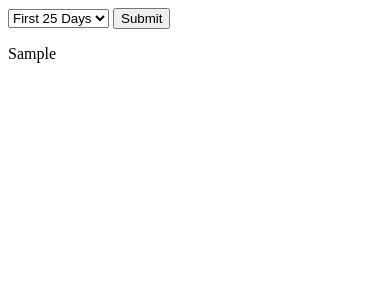
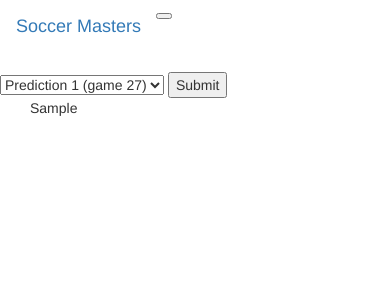
Before and after one commit to jbtrahin/soccer_masters, a Flask app: template templates/homepage.html in a window 390 px wide. Shown: the top 300 px of the page. Run offline with Flask 2, Linux system fonts and the light colour scheme; the template is opened without the code that fills it: most values are stand-ins (such as "Sample title", 1, 10 or a date in 2020); parts of the project's set-up code (start-up, migrations or seed data) failed here and were passed over; some libraries are stand-ins or nearby versions.

Commit message:
Updloaded new files

```diff
--- a/app.py
+++ b/app.py
@@ -19,40 +19,26 @@ app = Flask( __name__ )
 
 app.config['SQLALCHEMY_DATABASE_URI'] = 'postgres://tklyplugonrpes:1d19818b40604e8d36f7dd7f66de9713540fd45412c8cec9661c5f2d694da75c@ec2-54-80-184-43.compute-1.amazonaws.com:5432/d43qmrqacsbjj0'
 
-# heroku = Heroku(app)
-
 db = SQLAlchemy(app)
 
 
 # Set up a route to display data
 
-@app.route("/", method=['GET'])
+@app.route("/", methods=["GET", "POST"])
 def get_from_db():
     # Just return an <html> <table> containing the data JB query from the DB
+    fwd_avg_df_game27 = pd.read_sql('''SELECT * FROM "FWD_Avg"''', con=db.engine)
+    return render_template('homepage.html', fwd_avg_df_game27=fwd_avg_df_game27)
 
-    fwd_avg_df = pd.read_sql('''SELECT * FROM "FWD_Avg"''', con=db.engine)
-    # Just return some JSON containing the ....
-    #return jsonify(fwd_avg_df.to_json())#{'data': ['some data'] })#'' # show html
-    return render_template('homepage.html', fwd_avg_df=fwd_avg_df)
-
-@app.route("/", method=['POST'])
-def get_from_db():
-    # Just return an <html> <table> containing the data JB query from the DB
-
-    fwd_avg_df = pd.read_sql('''SELECT * FROM "FWD_Avg"''', con=db.engine)#TODO: Filter the dataframe, based on the <select> values , the user sent
-    # Just return some JSON containing the ....
-    #return jsonify(fwd_avg_df.to_json())#{'data': ['some data'] })#'' # show html
-    return render_template('homepage.html', fwd_avg_df=fwd_avg_df)
 # Set up a route to display dashboard
 
 @app.route("/dashboard")
-def get_from_homepage():
+def get_dashboard():
     # Return some HTML with references to the Tableau
-    return ''
+    return render_template('dashboard.html')
 
 # Run the app
 print(__name__)
 if __name__ == '__main__':
-    print('this code is running')
     app.debug = True
     app.run()
--- a/templates/homepage.html
+++ b/templates/homepage.html
@@ -1,10 +1,56 @@
-<form action="/" method="POST">
-    <select>
-        <option value="first_25_days">First 25 Days</option>
-        <option value="25_to_50">25-50</option>
-        <option value="50_to_75">50-75</option>
-    </select>
-    <input type="submit">
-</form>
+<!DOCTYPE html>
+<html lang="en">
+    <head>
+        <meta charset="UTF-8" />
+        <meta name="viewport" content="width=device-width, initial-scale=1.0" />
+        <meta http-equiv="X-UA-Compatible" content="ie=edge" />
+        <title>Soccer-Masters Homepage</title>
+        <link rel="stylesheet" href="https://maxcdn.bootstrapcdn.com/bootstrap/3.3.7/css/bootstrap.min.css">
+        <style>
 
-{{ fwd_avg_df.to_html()|safe }}
+        </style>
+    </head>
+
+    <body>
+        <nav class="navbar navbar-expand-lg">
+            <a class="navbar-brand" href="/">Soccer Masters</a>
+            <button class="navbar-toggler" type="button" data-toggle="collapse" data-target="#navbarNav" aria-controls="navbarNav" aria-expanded="false" aria-label="Toggle navigation">
+                <span class="navbar-toggler-icon"></span>
+            </button>
+            <div class="collapse navbar-collapse" id="navbarNav">
+                <ul class="navbar-nav">
+                    <li class="nav-item active">
+                        <a class="nav-link" href="/">Home<span class="sr-only">(current)</span></a>
+                    </li>
+                    <li class="nav-item">
+                        <a class="nav-link" href="/dashboard">Dashboard</a>
+                    </li>
+                </ul>
+            </div>
+        </nav>
+        <form action="/" method="POST">
+            <select>
+                <div>
+                    <label>prediction_game27</label>
+                    <option value="prediction_game27">Prediction 1 (game 27)</option>
+                </div>
+                <div>
+                    <label>prediction_game28</label>
+                    <option value="prediction_game28">Prediction 2 (game 28)</option>
+                </div>
+                <div>
+                    <label>prediction_game29</label>
+                    <option value="prediction_game29">Prediction 3 (game 29)</option>
+                </div>
+            </select>
+            <input type="submit">
+        </form>
+        <div class="container">
+            <div class="col-sm-12 col-md-12 col-lg-12">
+                <div class="table">
+                    <span>{{ fwd_avg_df_game27.to_html()|safe }}</span>
+                </div>
+            </div>
+        </div>
+    </body>
+</html>
```
Also changed, not shown: templates/dashboard.html (+44 -0 lines).
